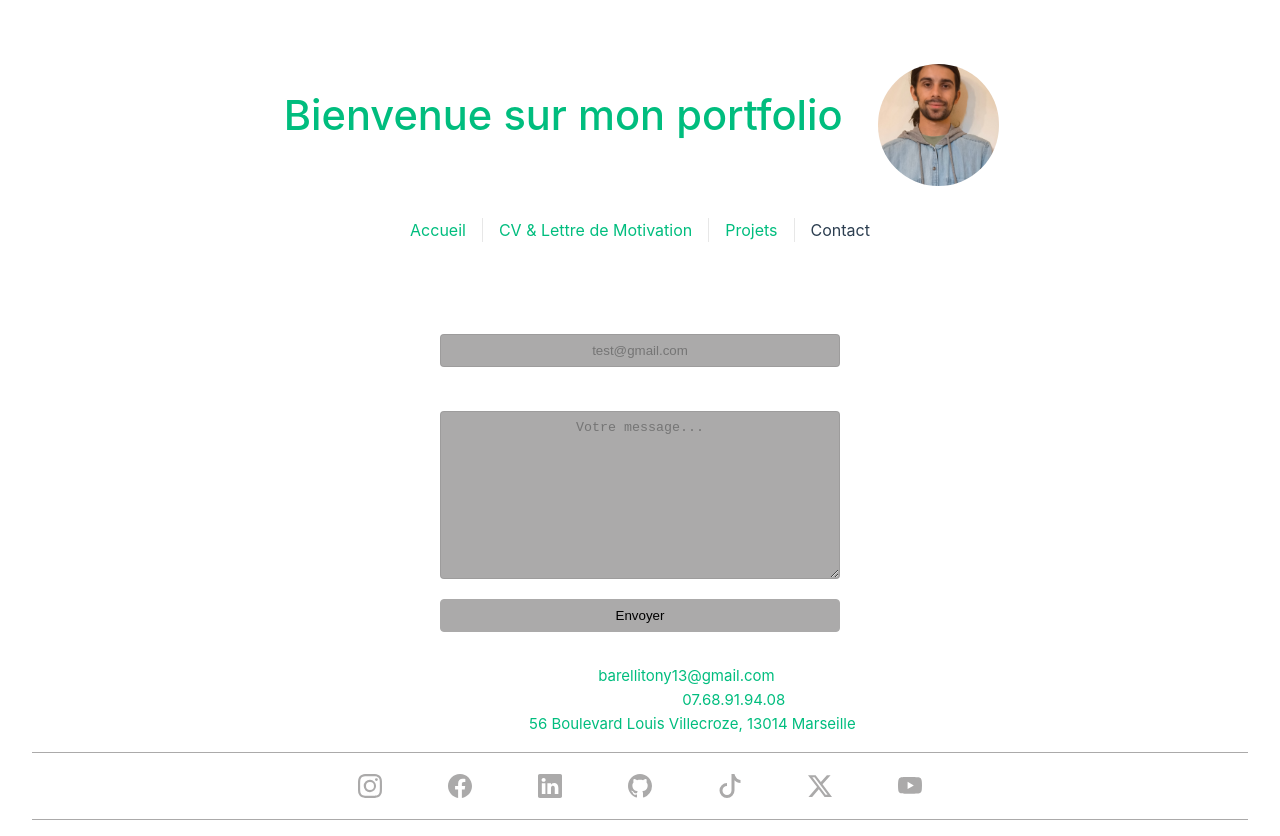
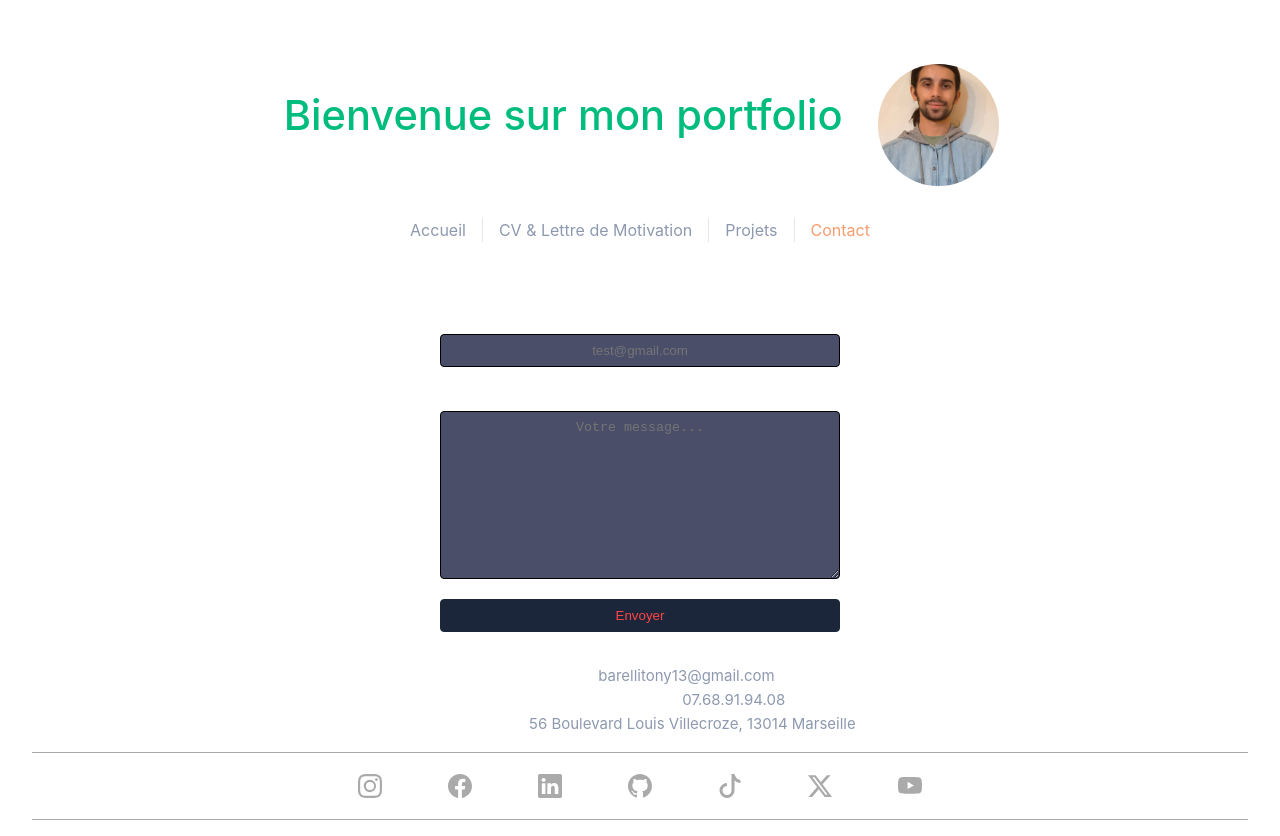
Before and after one commit to Anthony19-20/Mon_portfolio, a Vue app: page /contact in a window 1280 px wide. Shown: the top 836 px of the page. Built offline with nearby package versions, Linux system fonts and the light colour scheme.

Commit message:
Changement couleur

```diff
--- a/src/App.vue
+++ b/src/App.vue
@@ -40,11 +40,7 @@ nav {
 }
 
 nav a.router-link-exact-active {
-  color: var(--color-text);
-}
-
-nav a.router-link-exact-active:hover {
-  background-color: transparent;
+  color: #f89c6e;
 }
 
 nav a {
--- a/src/assets/style/main.css
+++ b/src/assets/style/main.css
@@ -7,10 +7,16 @@
   font-weight: normal;
 }
 
-a,
 .green {
   text-decoration: none;
-  color: hsla(160, 100%, 37%, 1);
+  color: #00bd7e;
   transition: 0.4s;
   padding: 3px;
 }
+
+a {
+  text-decoration: none;
+  color: #8d99ae;
+  transition: 0.4s;
+  padding: 3px;
+}
--- a/src/views/ContactView.vue
+++ b/src/views/ContactView.vue
@@ -105,30 +105,30 @@
 
 .input-contact {
     padding: 0.5rem;
-    border: 1px solid var(--color-border);
+    border: 1px solid black;
     border-radius: 4px;
     margin-top: 10px;
     text-align: center;
-    background-color: #abaaaa;
+    background-color: #4a4e69;
 }
 
 .textarea-contact {
     padding: 0.5rem;
-    border: 1px solid var(--color-border);
+    border: 1px solid black;
     border-radius: 4px;
     margin-top: 10px;
     text-align: center;
-    background-color: #abaaaa;
+    background-color: #4a4e69;
 }
 
 .button-contact {
     padding: 0.5rem 1rem;
-    border: 1px solid #abaaaa;
+    border: 1px solid #1b263b;
     border-radius: 4px;
-    background-color: var(--color-primary);
-    background-color: #abaaaa;
+    background-color: #1b263b;
     cursor: pointer;
     margin-top: 20px;
+    color: #ff4545;
 }
 
 .infos-contact {
--- a/src/views/HomeView.vue
+++ b/src/views/HomeView.vue
@@ -6,7 +6,8 @@ import TheWelcome from '../components/TheWelcome.vue'
   <main>
     <h1>Accueil</h1>
     <h2 class="h2-home">Bonjour, je suis <span class="span-home">Tony Barelli</span></h2>
-    <h3 class="h3-home">Développeur Web Junior / Conseiller de vente</h3>
+    <h3 class="h3-home">Conseiller de Vente & Développeur Web Junior</h3>
+    <h4 class="h4-home">L'alliance de l'expertise technique et du sens de la relation client.</h4>
     <TheWelcome />
   </main>
 
@@ -72,7 +73,8 @@ import TheWelcome from '../components/TheWelcome.vue'
 @import '../assets/style/style.css';
 
 .h2-home,
-.h3-home {
+.h3-home,
+.h4-home {
   text-align: center;
 }
 
```
Also changed, not shown: src/assets/style/base.css (line endings or trailing spaces).
